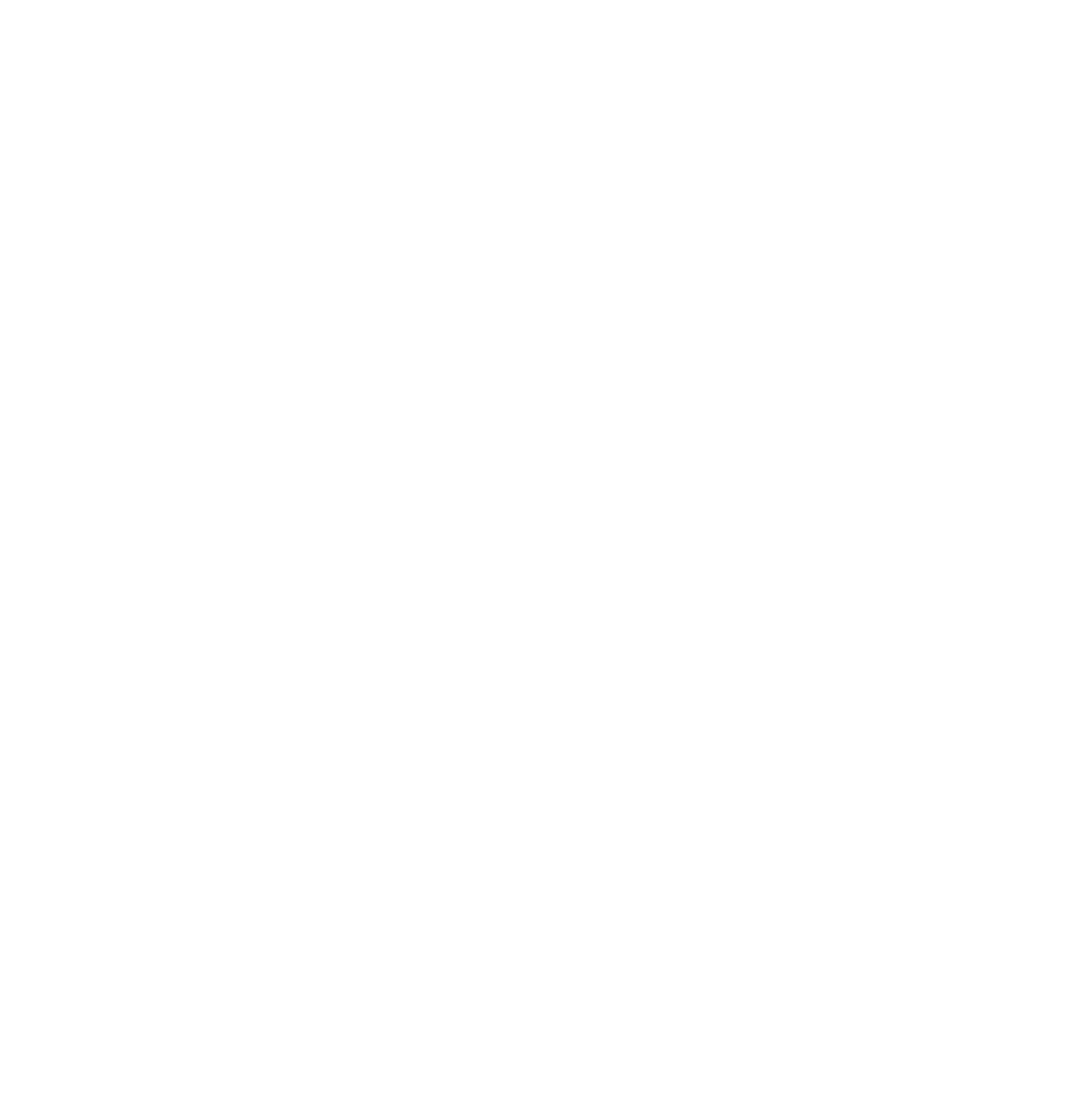
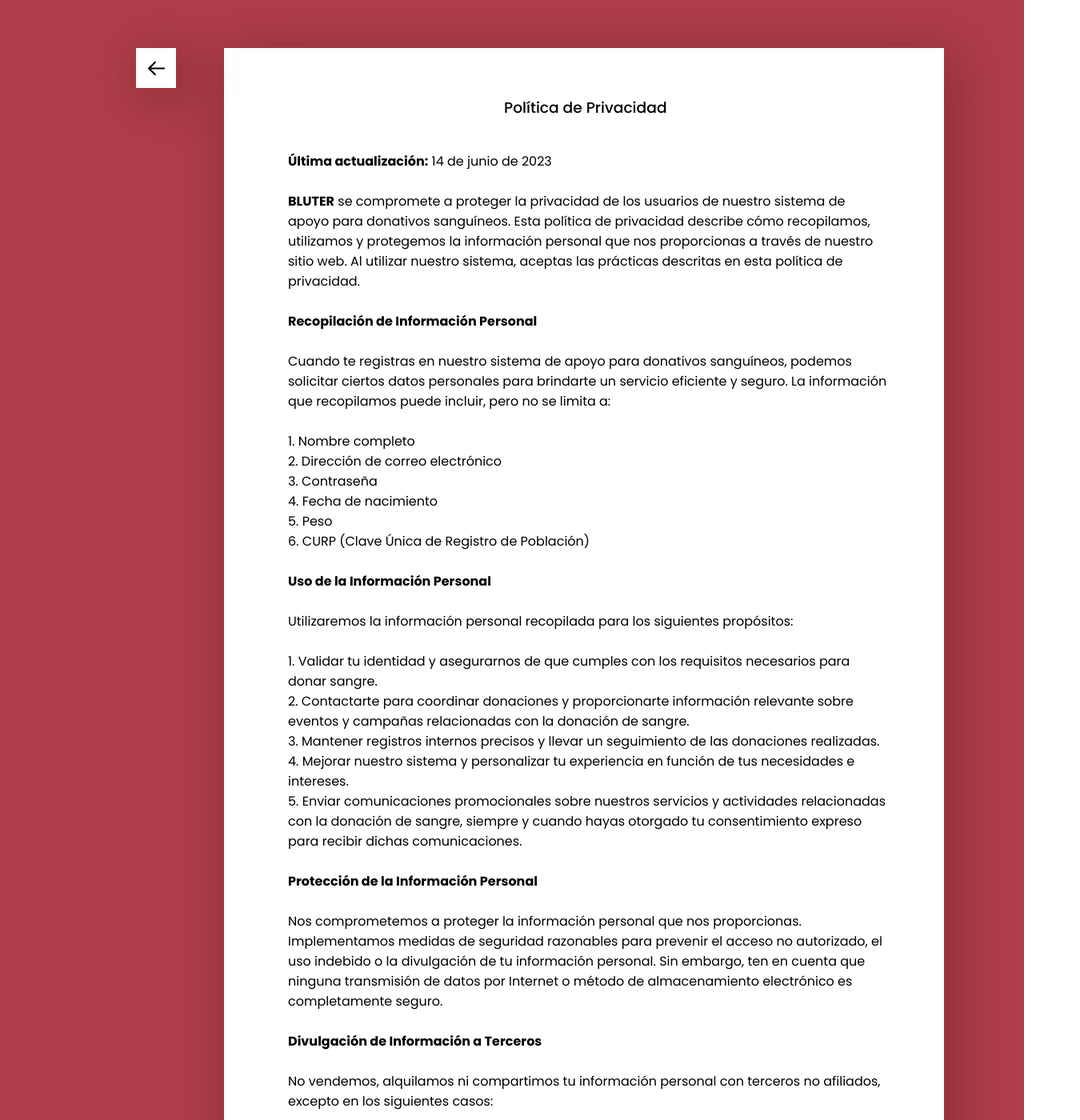
Before and after one commit to jafthecamargo/bluter, a React (Create React App) app: page /privacy in a window 1280 px wide. Before the commit this address had no page. Shown: the top 1400 px of the page at 80% size, 1350 px wide, since content can reach past the window. Before the commit the page ends 800 px from the top, so only its background shows below. Built offline with nearby package versions, Linux system fonts and the light colour scheme.

Commit message:
Politica y Correo

```diff
--- a/src/App.js
+++ b/src/App.js
@@ -34,6 +34,10 @@ function App() {
         window.location.href = '/login';
     }
 
+    function privacy() {
+        window.location.href = '/privacy';
+    }
+
     return (
         <div className='d00' id='inicio'>
 
@@ -58,6 +62,7 @@ function App() {
                 </div>
                 <img className='img1' src={img1} alt='img1'></img>
             </div>
+
             <div className='d1' ref={acerca}>
                 <img className='img2' src={img2} alt='img2'></img>
                 <div className='d001'>
@@ -95,7 +100,7 @@ function App() {
                 <div className='d-foot'>
                     <img onClick={inicioscroll} className='f-img' src={logo} alt='bluter'></img>
                     <p className='f-text'>© 2023 BLUTER Todos los derechos reservados.</p>
-                    <p className='f-policies' href='/'>Política de Privacidad</p>
+                    <p className='f-policies' onClick={privacy}>Política de Privacidad</p>
                 </div>
             </div>
 
--- a/src/Formulario.js
+++ b/src/Formulario.js
@@ -3,6 +3,7 @@ import {useNavigate} from 'react-router-dom'
 import "./styles/Formulario.css";
 
 const Formulario = () => {
+
   const navigate = useNavigate();
   /**useState para almacenar los valores del formulario, como valor inicial estamos creando un
    * objeto con tres propiedades todos vacios, el objeto se llama 'values'
--- a/src/Login.js
+++ b/src/Login.js
@@ -1,6 +1,5 @@
 import React from "react";
 import { app } from "./fb";
-import './styles/App.css';
 import './styles/Login.css';
 import logo from "./img/bluter.svg";
 import arrow from "./img/arrow-left.svg";
--- a/src/Principal.js
+++ b/src/Principal.js
@@ -1,7 +1,6 @@
-import React, {useEffect} from "react";
+import React, { useEffect } from "react";
 import { app } from "./fb";
 import { getFirestore, getDocs, collection, query, where } from "firebase/firestore";
-import './styles/App.css';
 import './styles/Principal.css';
 import logo from "./img/bluter.svg";
 import Swal from "sweetalert2";
--- /dev/null
+++ b/src/Privacy.js
@@ -0,0 +1,85 @@
+import React from "react";
+import './styles/Privacy.css';
+import arrow from "./img/arrow-left.svg";
+
+function Privacy() {
+
+    function back() {
+        window.location.href = '/';
+    }
+
+    return (
+        <div className='ffff'>
+            <div className='div100'>
+                <div className='div101'>
+                    <h3 className="ini">Política de Privacidad</h3>
+                </div>
+                <div className='div102'>
+                    <p>
+                    <strong>Última actualización:</strong> 14 de junio de 2023
+                    <br/><br/>
+                    <strong>BLUTER</strong> se compromete a proteger la privacidad de los usuarios de nuestro sistema de apoyo para donativos sanguíneos. Esta política de privacidad describe cómo recopilamos, utilizamos y protegemos la información personal que nos proporcionas a través de nuestro sitio web. Al utilizar nuestro sistema, aceptas las prácticas descritas en esta política de privacidad.
+                    <br/><br/>
+                        <strong>Recopilación de Información Personal</strong>
+                    <br/><br/>
+                    Cuando te registras en nuestro sistema de apoyo para donativos sanguíneos, podemos solicitar ciertos datos personales para brindarte un servicio eficiente y seguro. La información que recopilamos puede incluir, pero no se limita a:
+                    <br/><br/>
+                    1. Nombre completo<br/>
+                    2. Dirección de correo electrónico<br/>
+                    3. Contraseña<br/>
+                    4. Fecha de nacimiento<br/>
+                    5. Peso<br/>
+                    6. CURP (Clave Única de Registro de Población)
+                    <br/><br/>
+                        <strong>Uso de la Información Personal</strong>
+                    <br/><br/>
+                    Utilizaremos la información personal recopilada para los siguientes propósitos:
+                    <br/><br/>
+                    1. Validar tu identidad y asegurarnos de que cumples con los requisitos necesarios para donar sangre.<br/>
+                    2. Contactarte para coordinar donaciones y proporcionarte información relevante sobre eventos y campañas relacionadas con la donación de sangre.<br/>
+                    3. Mantener registros internos precisos y llevar un seguimiento de las donaciones realizadas.<br/>
+                    4. Mejorar nuestro sistema y personalizar tu experiencia en función de tus necesidades e intereses.<br/>
+                    5. Enviar comunicaciones promocionales sobre nuestros servicios y actividades relacionadas con la donación de sangre, siempre y cuando hayas otorgado tu consentimiento expreso para recibir dichas comunicaciones.<br/>
+                    <br/>
+                        <strong>Protección de la Información Personal</strong>
+                    <br/><br/>
+                    Nos comprometemos a proteger la información personal que nos proporcionas. Implementamos medidas de seguridad razonables para prevenir el acceso no autorizado, el uso indebido o la divulgación de tu información personal. Sin embargo, ten en cuenta que ninguna transmisión de datos por Internet o método de almacenamiento electrónico es completamente seguro.
+                    <br/><br/>
+                        <strong>Divulgación de Información a Terceros</strong>
+                    <br/><br/>
+                    No vendemos, alquilamos ni compartimos tu información personal con terceros no afiliados, excepto en los siguientes casos:
+                    <br/><br/>
+                    1. Cuando sea necesario para cumplir con una solicitud que hayas realizado, como coordinar una donación de sangre.<br/>
+                    2. Cuando sea requerido por ley o cuando creamos de buena fe que dicha divulgación es necesaria para proteger nuestros derechos, tu seguridad o la seguridad de otros, investigar fraudes o responder a una solicitud gubernamental.<br/>
+                    <br/>
+                        <strong>Enlaces a Sitios de Terceros</strong>
+                    <br/><br/>
+                    Nuestro sistema de apoyo para donativos sanguíneos puede contener enlaces a sitios web de terceros. No tenemos control sobre el contenido o las prácticas de privacidad de estos sitios y no nos responsabilizamos de ellos. Te recomendamos leer las políticas de privacidad de los sitios web de terceros que visites.
+                    <br/><br/>
+                        <strong>Acceso y Control de tu Información Personal</strong>
+                    <br/><br/>
+                    Puedes acceder, corregir o eliminar tu información personal proporcionada a través de nuestro sistema de apoyo para donativos sanguíneos. Si deseas ejercer estos derechos o tienes alguna pregunta sobre nuestra política de privacidad, contáctanos utilizando la información de contacto proporcionada al final de esta política.
+                    <br/><br/>
+                        <strong>Cambios en esta Política de Privacidad</strong>
+                    <br/><br/>
+                    Nos reservamos el derecho de actualizar o modificar esta política de privacidad en cualquier momento. Te notificaremos sobre cambios significativos mediante un aviso destacado en nuestro sitio web o mediante otro medio de comunicación. Te recomendamos revisar periódicamente esta política para estar informado sobre cómo protegemos tu información personal.
+                    <br/><br/>
+                        <strong>Contacto</strong>
+                    <br/><br/>
+                    Si tienes alguna pregunta, inquietud o solicitud relacionada con esta política de privacidad, no dudes en contactarnos:
+                    <br/><br/>
+                    © 2023 BLUTER Todos los derechos reservados<br/>
+                    bluter@gmail.com<br/>
+                    5512131415<br/>
+                    </p>
+                </div>
+            </div>
+            <div className='f'></div>
+            <div className='div11' onClick={back}>
+                <img className='back' src={arrow} alt='back' onClick={back}></img>
+            </div>
+        </div>
+    );
+}
+
+export default Privacy;
--- a/src/fb.js
+++ b/src/fb.js
@@ -3,11 +3,10 @@ import "firebase/compat/auth"
 import "firebase/compat/firestore";
 
 export const app = firebase.initializeApp({
-    apiKey: "AIzaSyD2MewqLoNJDAHt-1Hh5xuoCCsl_1KX25c",
-    authDomain: "bluter-fd8b0.firebaseapp.com",
-    projectId: "bluter-fd8b0",
-    storageBucket: "bluter-fd8b0.appspot.com",
-    messagingSenderId: "264983460821",
-    appId: "1:264983460821:web:5b7f20c47ec459c4551b5c",
-    measurementId: "G-6E57J978QW"
+    apiKey: "AIzaSyC-j-g7LpJ-HY7moOdi4g8W4xCw9q3om9Q",
+    authDomain: "bluter-c3ed0.firebaseapp.com",
+    projectId: "bluter-c3ed0",
+    storageBucket: "bluter-c3ed0.appspot.com",
+    messagingSenderId: "963727793245",
+    appId: "1:963727793245:web:832c4416ef137a99b001b4"
 });
--- a/src/index.js
+++ b/src/index.js
@@ -7,6 +7,7 @@ import Login from './Login';
 import SignIn from './SignIn';
 import Formulario from "./Formulario";
 import Principal from "./Principal";
+import Privacy from './Privacy'
 import Correo from './Correo'
 
 const root = ReactDOM.createRoot(document.getElementById('root'));
@@ -19,6 +20,7 @@ root.render(
           <Route path='signin' element={<SignIn />} />
           <Route path='informe' element={<Principal />} />
           <Route path='formulario' element={<Formulario />} />
+          <Route path='privacy' element={<Privacy/>}/>
           <Route path='correo' element={<Correo/>}/>
       </Routes>
   </BrowserRouter>
--- a/src/styles/Login.css
+++ b/src/styles/Login.css
@@ -1,5 +1,5 @@
 .fondo {
-  position:absolute;
+  position: absolute;
   height: 100%;
   width: 100%;
 }
--- /dev/null
+++ b/src/styles/Privacy.css
@@ -0,0 +1,60 @@
+.ffff {
+  position: absolute;
+  height: 340%;
+  width: 100%;
+  background-color: #B03D47;
+}
+
+.div100 {
+  position: relative;
+  top: 60px;
+  left: 280px;
+  height: 2350px;
+  width: 900px;
+  background-color: white;
+  box-shadow: 10px 10px 64px 10px rgba(0, 0, 0, 0.2)
+}
+
+.div101 {
+  position: relative;
+  top: -70px;
+  left: 170px;
+}
+
+.div102 {
+  position: relative;
+  top: 100px;
+  left: 80px;
+  height: max-content;
+  width: 750px;
+}
+
+.div11 {
+  position: absolute;
+  top: 60px;
+  left: 170px;
+  height: 50px;
+  width: 50px;
+  background-color: white;
+  box-shadow: 10px 10px 64px 10px rgba(0, 0, 0, 0.2);
+  cursor: pointer;
+}
+
+.back {
+  position: absolute;
+  top: 13px;
+  left: 13px;
+  width: 50%;
+  cursor: pointer;
+}
+
+.f {
+  position: relative;
+  top: 30px;
+  height: 100px;
+}
+
+h4 {
+  font-size: 16px;
+  font-weight: 600;
+}
```
